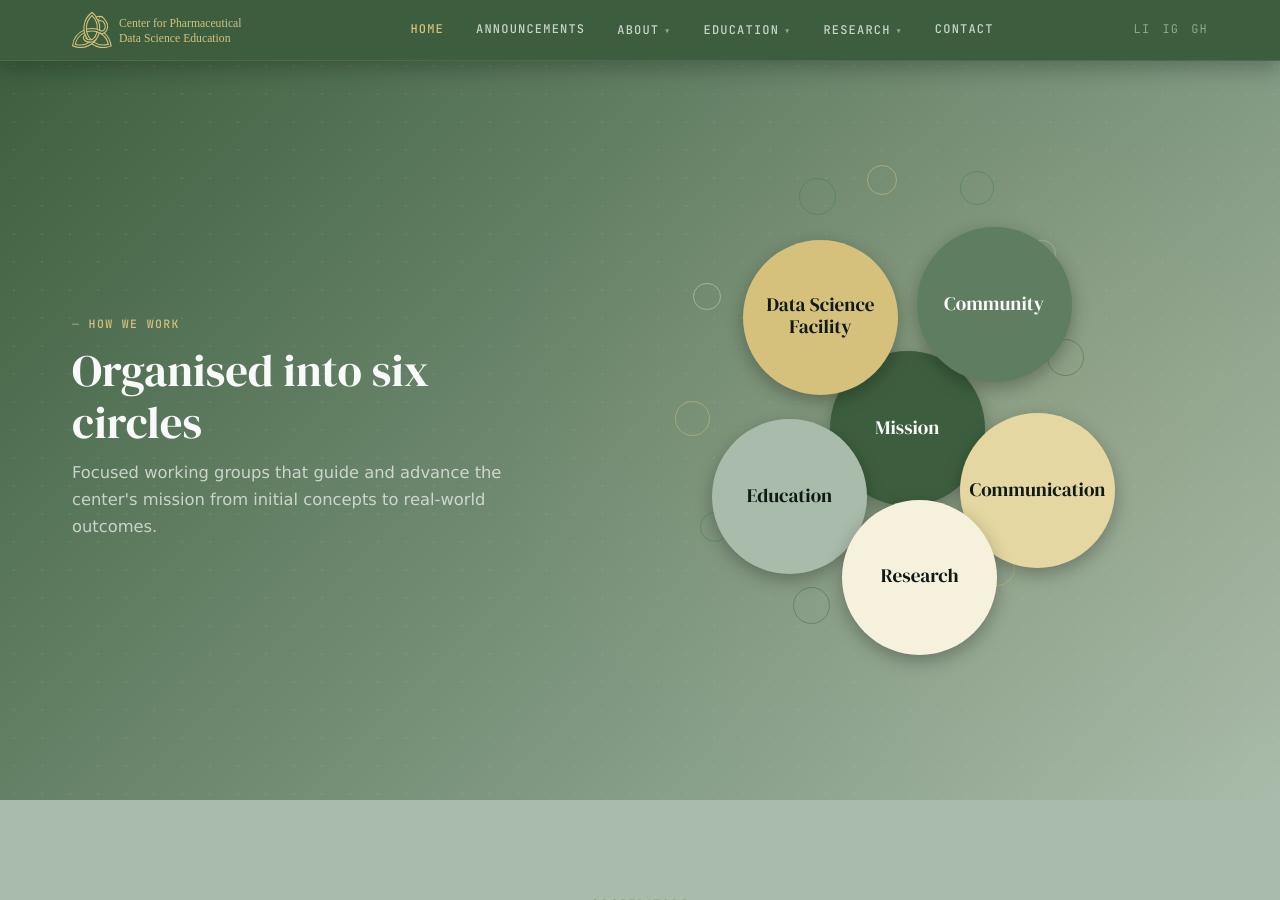
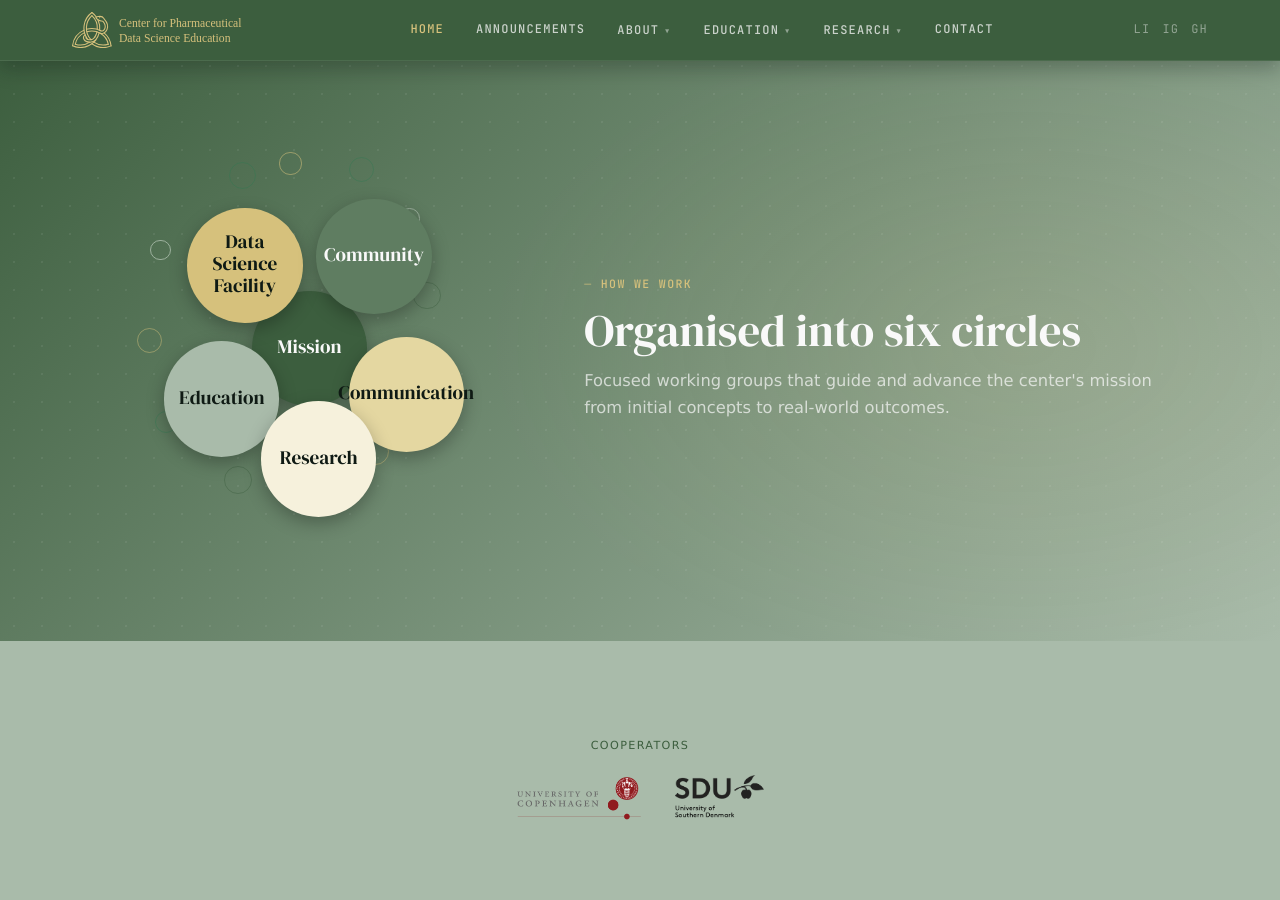
Before and after one commit to CPDSE/PagesCMS, a Jekyll site: the page built from index.md, in a window 1280 px wide and 900 px high, scrolled down 4599 px. Built offline with Jekyll 4.4.1, drawn with Linux system fonts in a browser that asks for light colours.

Commit message:
Update home.html

```diff
--- a/_layouts/home.html
+++ b/_layouts/home.html
@@ -234,11 +234,6 @@ layout: default
 <section class="section section-circles" style="background: linear-gradient(135deg, #3C5E3E 0%, #A9BBAA 100%);">
   <div class="container">
     <div class="circles-layout">
-      <div class="section-header fade-in" style="margin-bottom:var(--space-md);">
-        <span class="section-label">How we work</span>
-        <h2>Organised into six circles</h2>
-        <p>Focused working groups that guide and advance the center's mission from initial concepts to real-world outcomes.</p>
-      </div>
       <div class="circles-cluster fade-in" id="circles-cluster">
         <div class="circle-ghosts" aria-hidden="true">
           <span class="circle-ghost circle-ghost--1"></span>
@@ -278,6 +273,11 @@ layout: default
           <span class="circle-title">Research</span>
           <span class="circle-desc">Facilitate transparency, cross-fertilization and methodology sharing across the center.</span>
         </button>
+      </div>
+      <div class="section-header fade-in" style="margin-bottom:var(--space-md);">
+        <span class="section-label">How we work</span>
+        <h2>Organised into six circles</h2>
+        <p>Focused working groups that guide and advance the center's mission from initial concepts to real-world outcomes.</p>
       </div>
     </div>
   </div>
```
